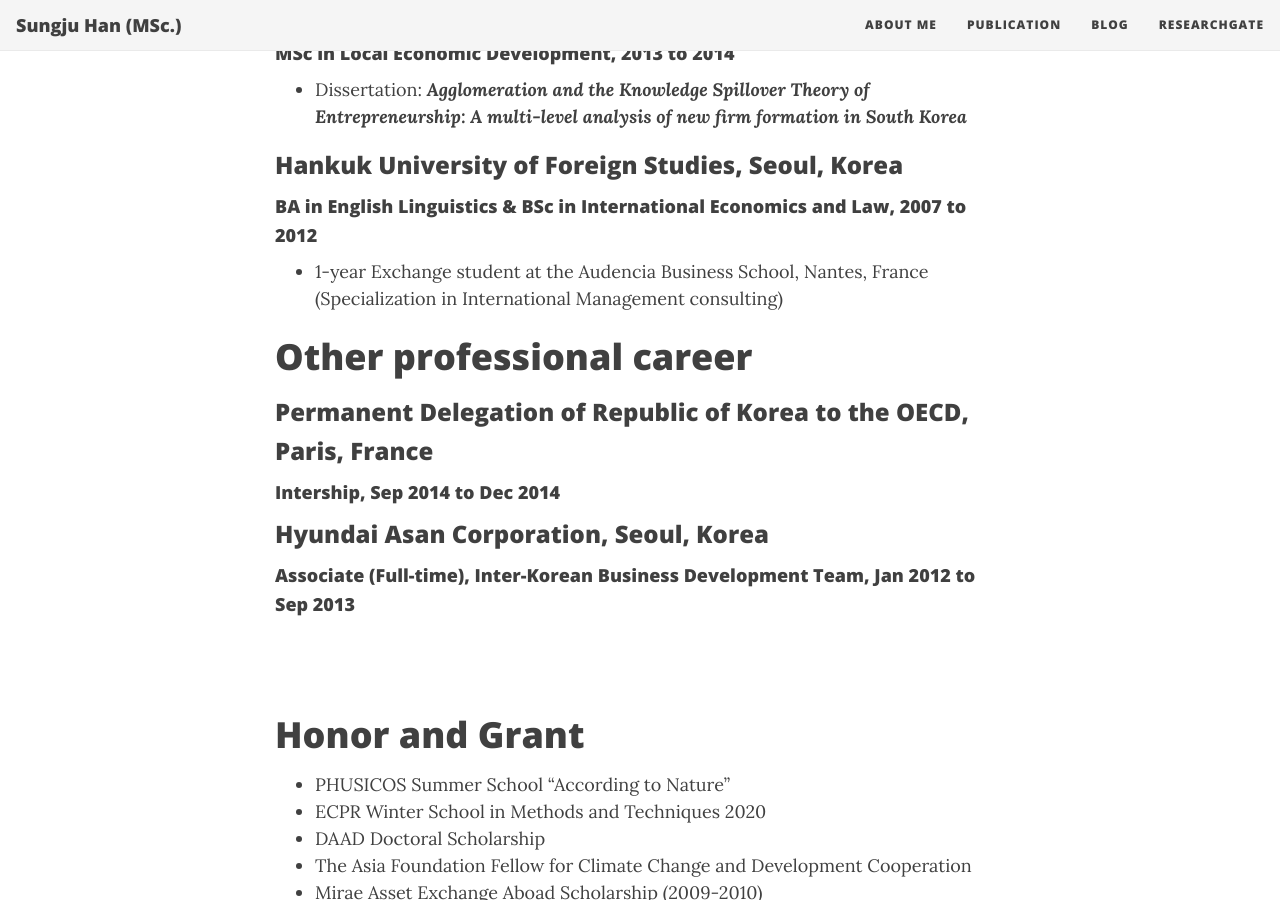
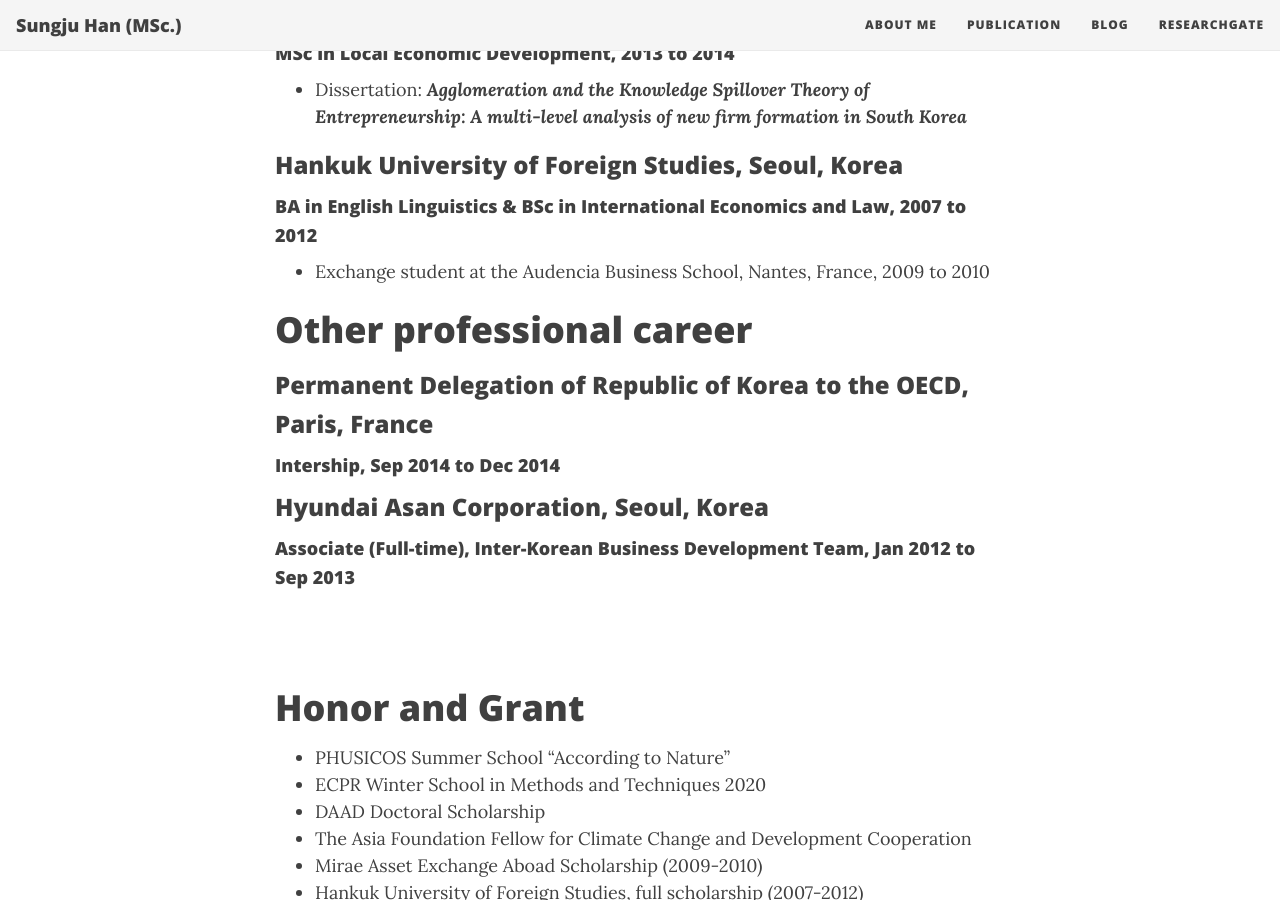
Before and after one commit to sungju-han/sungju-han.github.io, a Jekyll site: the page built from about me.md, in a window 1280 px wide and 900 px high, scrolled down 1130 px. Built offline with Jekyll 4.4.1, drawn with Linux system fonts in a browser that asks for light colours; nearby versions of some CDN libraries.

Commit message:
Update about me.md

```diff
--- a/about me.md
+++ b/about me.md
@@ -29,7 +29,7 @@ title: About me
 
 ### Hankuk University of Foreign Studies, Seoul, Korea
 #### BA in English Linguistics & BSc in International Economics and Law, 2007 to 2012
-* 1-year Exchange student at the Audencia Business School, Nantes, France (Specialization in International Management consulting)
+* Exchange student at the Audencia Business School, Nantes, France, 2009 to 2010
 <br/>
 
 # Other professional career
```
